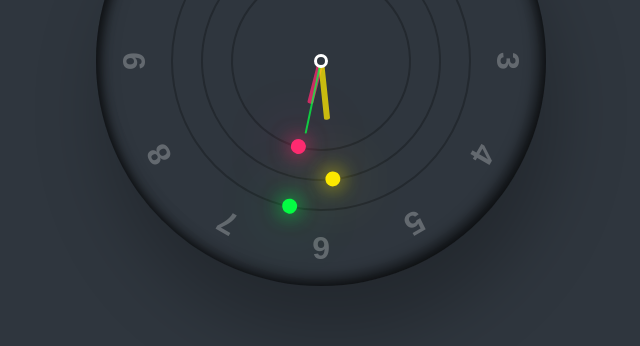
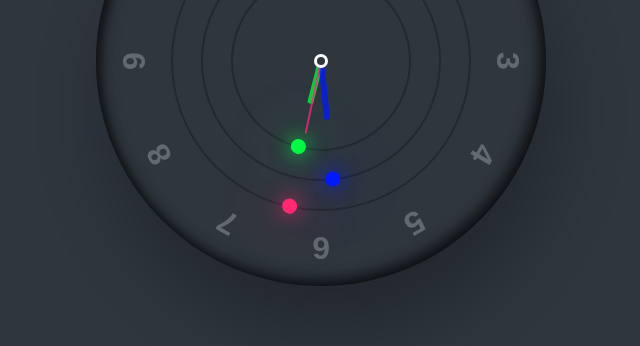
Before and after one commit to aybekashirbaev/Clock, a plain HTML site: page index.html in a window 1280 px wide. Shown: the part 314-660 px from the top of the page, without its empty margins (319-959 px from the left). Drawn offline with Linux system fonts and the light colour scheme.

Commit message:
edit colors ;-)

```diff
--- a/index.html
+++ b/index.html
@@ -11,9 +11,9 @@
 
 <body>
         <div class="clock">
-            <div class="circle" id="sc" style="--clr:#04fc43;"><i></i></div>
-            <div class="circle circle2" id="mn" style="--clr:#fee800;"><i></i></div>
-            <div class="circle circle3" id="hr" style="--clr:#ff2972;"><i></i></div>
+            <div class="circle" id="sc" style="--clr:#ff2972;"><i></i></div>
+            <div class="circle circle2" id="mn" style="--clr:#0019fe;"><i></i></div>
+            <div class="circle circle3" id="hr" style="--clr:#04fc43;"><i></i></div>
 
             <span style="--i:1;"><b>1</b></span>
             <span style="--i:2;"><b>2</b></span>
```
